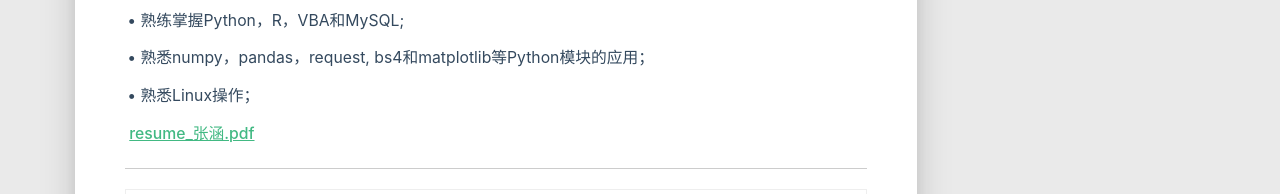
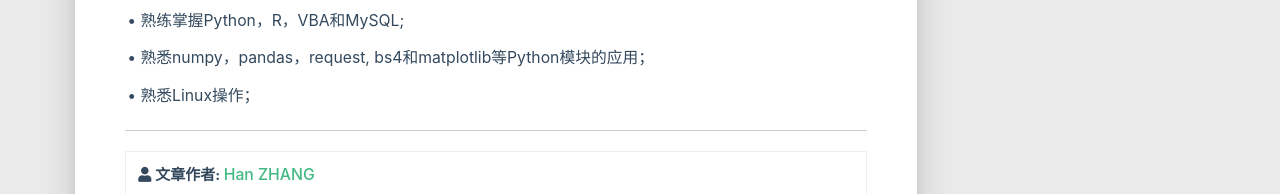
Before and after one commit to zhang39551/zhang39551.github.io, a plain HTML site: page 2021/02/27/cv/index.html in a window 1280 px wide. Shown: the part 2265-2459 px from the top of the page. Drawn offline with Linux system fonts and the light colour scheme; some packages are replaced by stand-ins of ours; no server answers; a script that the page names is missing.

Commit message:
Site updated: 2021-03-01 21:14:12

```diff
--- a/2021/02/27/cv/index.html
+++ b/2021/02/27/cv/index.html
@@ -500,7 +500,6 @@
 <p>  • 熟练掌握Python，R，VBA和MySQL;</p>
 <p>  • 熟悉numpy，pandas，request, bs4和matplotlib等Python模块的应用；</p>
 <p>  • 熟悉Linux操作； </p>
-<p><a href="..........%5Cdata%5CCUHKSZ%5C%E5%B0%B1%E4%B8%9A%5C%E7%AE%80%E5%8E%86%5Cresume_%E5%BC%A0%E6%B6%B5.pdf">resume_张涵.pdf</a> </p>
 
 
             </div>
```
